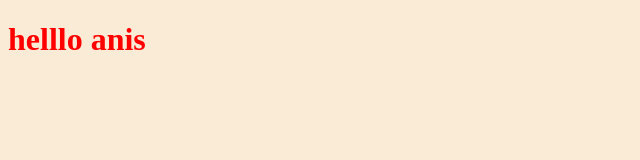
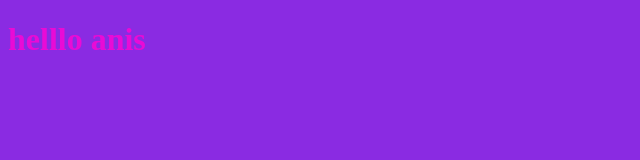
Before and after one commit to anishajlaoui17/myProject, a plain HTML site: page index.html in a window 1280 px wide. Shown: the whole page, without its empty margins (0-640 px from the left). Drawn offline with Linux system fonts and the light colour scheme.

Commit message:
j'ai changé le fichier css

```diff
--- a/style.css
+++ b/style.css
@@ -1,7 +1,7 @@
 h1{
-    color: red;
+    color: rgb(233, 11, 214);
 }
 
 body{
-    background-color: antiquewhite;
+    background-color: blueviolet;
 }
```
